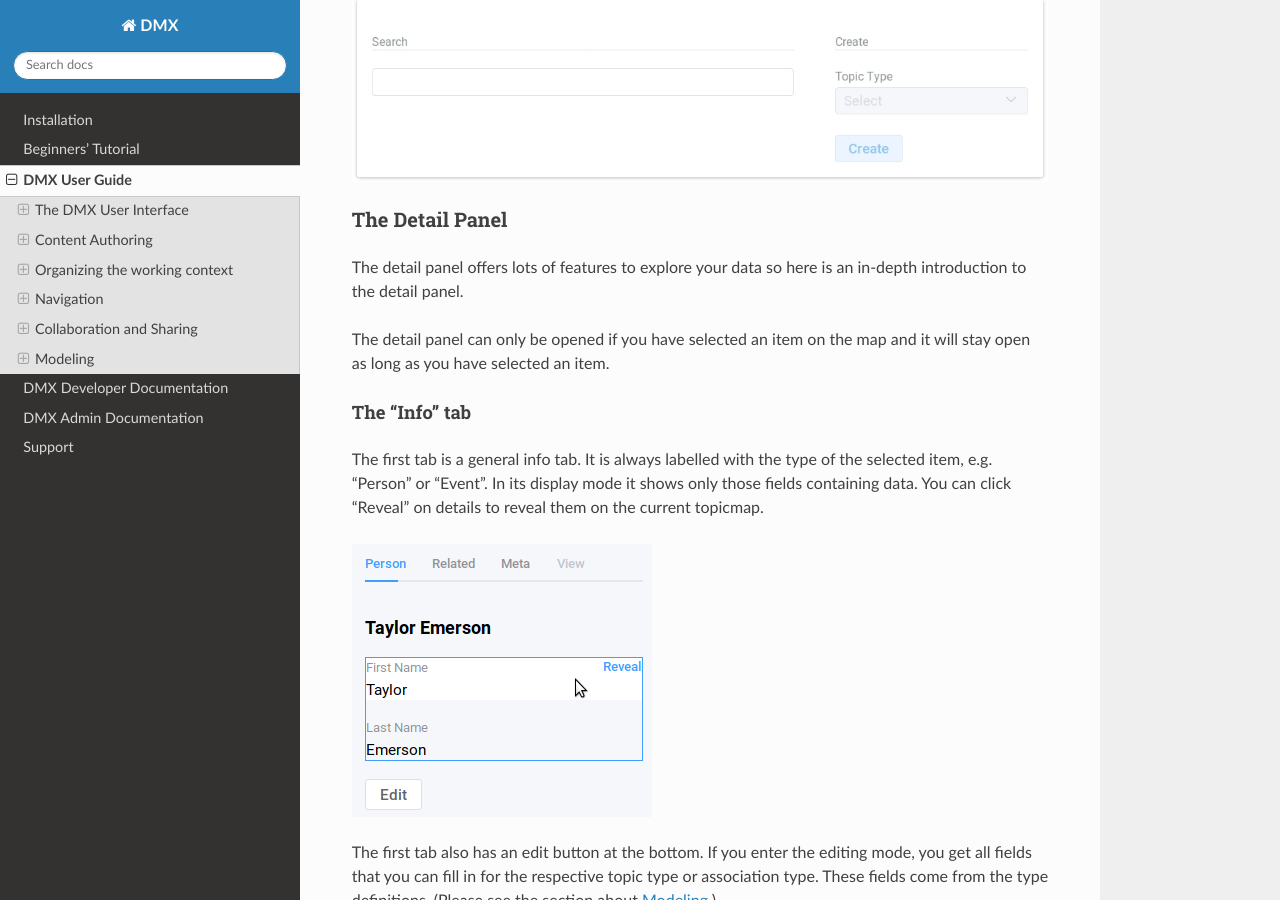
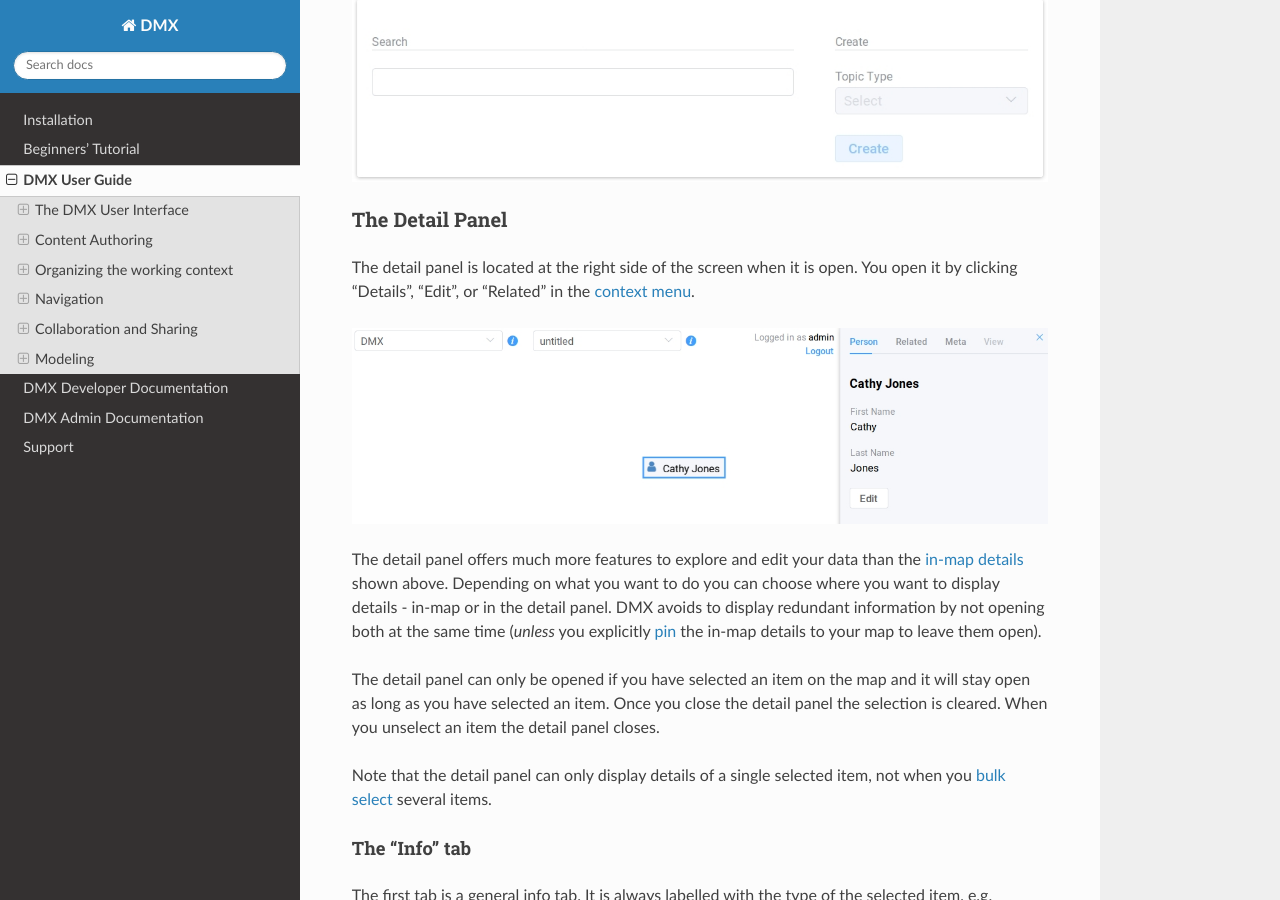
Before and after one commit to dmx-systems/dmx-documentation, a Sphinx documentation site: the page built from docs/user.rst, in a window 1280 px wide and 900 px high, scrolled down 2938 px. Built offline with Sphinx 7.4.7 and the Read the Docs theme 2.0.0, drawn with Linux system fonts in a browser that asks for light colours; some of the changed text lies outside the part shown.

Commit message:
Explained several new features, added screenshots for related tab and detail panel

```diff
--- a/docs/user.rst
+++ b/docs/user.rst
@@ -107,9 +107,20 @@
 The Detail Panel
 ================
 
-The detail panel offers lots of features to explore your data so here is an in-depth introduction to the detail panel.
+The detail panel is located at the right side of the screen when it is open.
+You open it by clicking "Details", "Edit", or "Related" in the :ref:`context menu<user-the-context-menu>`.
+
+.. image:: _static/detail-panel.png
+
+The detail panel offers much more features to explore and edit your data than the :ref:`in-map details<user-in-map-details>` shown above.
+Depending on what you want to do you can choose where you want to display details - in-map or in the detail panel.
+DMX avoids to display redundant information by not opening both at the same time (*unless* you explicitly :ref:`pin<user-pinning-things>` the in-map details to your map to leave them open).
 
 The detail panel can only be opened if you have selected an item on the map and it will stay open as long as you have selected an item.
+Once you close the detail panel the selection is cleared.
+When you unselect an item the detail panel closes.
+
+Note that the detail panel can only display details of a single selected item, not when you :ref:`bulk select<user-bulk-selection>` several items.
 
 .. _user-detail-panel-the-info-tab:
 
@@ -148,6 +159,15 @@
 
 * The third sorting mechanism is called "Topic". It displays the same information in alphabetical order of the labels (that is the "display names" of the items).
 * Items that have a blue border on the right side are already revealed on the map. All other items can be revealed with a click.
+* **When revealing listed items on the topicmap you can control whether the focus should stay with the current item or switch to the next one:** When you click anywhere onto a list item, it is revealed and the focus switches (figure 1). To keep the focus where it is click *the icon* of a different item to just reveal it (figure 2). This is how can quickly bring all relevant related items up on your topicmap.
+
+.. figure:: _static/related-tab-reveal-and-select.png
+
+    Figure 1: Reveal and select.
+
+.. figure:: _static/related-tab-reveal.png
+
+    Figure 2: Reveal without selecting.
 
 .. _user-detail-panel-the-meta-tab:
 
@@ -321,6 +341,8 @@
 
 .. image:: _static/delete-item.png
 
+.. _user-bulk-deletion:
+
 Bulk deletion
 -------------
 
@@ -441,6 +463,9 @@
 
 You can hide items from the topicmap by long-clicking onto them and using the "Hide" button in the context menu.
 If you bring them back to the map later by searching them, they will reappear in the same spot in your map.
+All previously revealed associations do so as well (see :ref:`Automatic Revelation of Associations<user-automatic-relevation of associations>`).
+
+.. _user-pinning-things:
 
 Pinning things
 ==============
@@ -552,9 +577,9 @@
 ======================
 
 As DMX is made to work like a human brain you can navigate in an associative way.
-The "What's related" tab of the :ref:`detail panel<user-the-detail-panel>` detail panel permits you to navigate the database by listing all associated items.
+The "Related" tab of the :ref:`detail panel<user-the-detail-panel>` detail panel permits you to navigate the database by listing all associated items.
 
-Open the "What's related" of an item to get there.
+Use the "Related" button in the context menu to get there.
 
 .. image:: _static/related.png
 
@@ -600,6 +625,28 @@
 It is not an "undo" though:
 Going back does not revert your latest change.
 
+.. _user-automatic-relevation of associations:
+
+Automatic revelation of associations
+====================================
+
+Whenever you hide items, all visible associations connected to this item are hidden, too, as illustrated by the following example.
+This is because associations cannot lack the player at the other end.
+
+This is the original state of your topicmap:
+
+.. image:: _static/automatic-association-revelation1.png
+
+Here, the person is hidden as well as all associations that were revealed before:
+
+.. image:: _static/automatic-association-revelation2.png
+
+If you want to restore the view you had earlier you can just reveal the person and all associations *that were not explicitly hidden* before are brought back onto the topicmap.
+Note that if you hide one of the person's associations manually, this association stays hidden when you hide and reveal the person.
+In this case the topicmap would look like this before and after revealing the person:
+
+.. image:: _static/automatic-association-revelation3.png
+
 .. _user-collaboration-and-sharing:
 
 *************************
@@ -621,9 +668,9 @@
 
 .. image:: _static/user-account-password.jpg
 
-What is displayed after account creation is just the *user name*.
+What is displayed after account creation is just the *user name*?
 The *user account* consists of the user name and the password.
-Investigate the newly created user name by revealing "What's related".
+Investigate the newly created user name via the "Related" button.
 The user name is associated with some information:
 
 * disk quota: how much space the user can use on the computer
```
Also changed, not shown: docs/_static/detail-panel.png (added), docs/_static/related-tab-reveal-and-select.png (added), docs/_static/related-tab-reveal.png (added).
